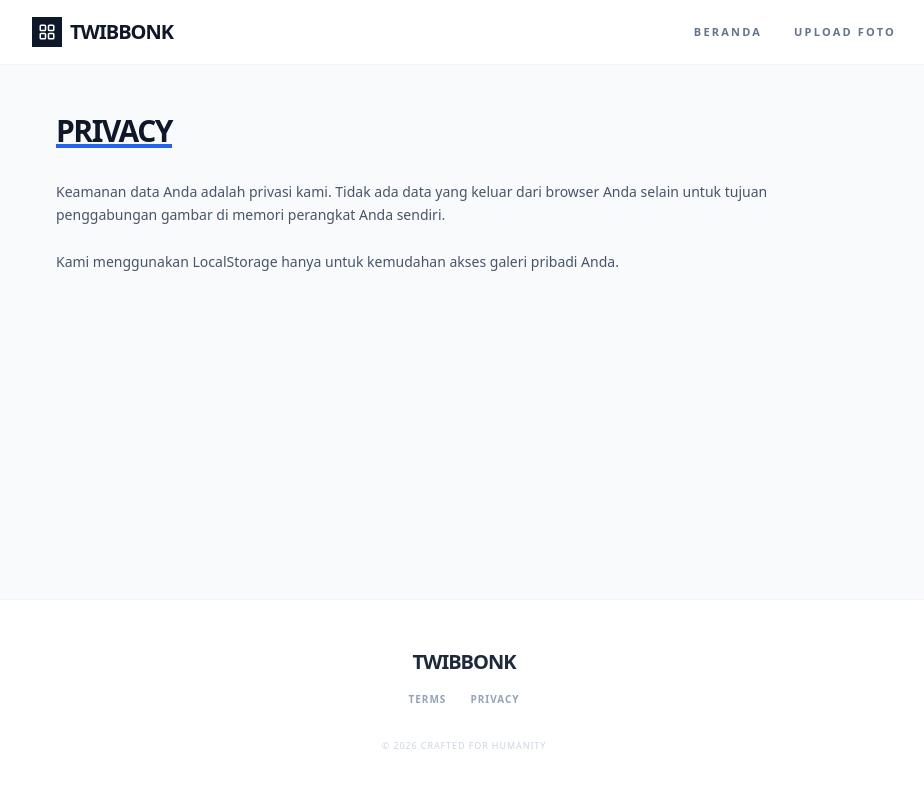
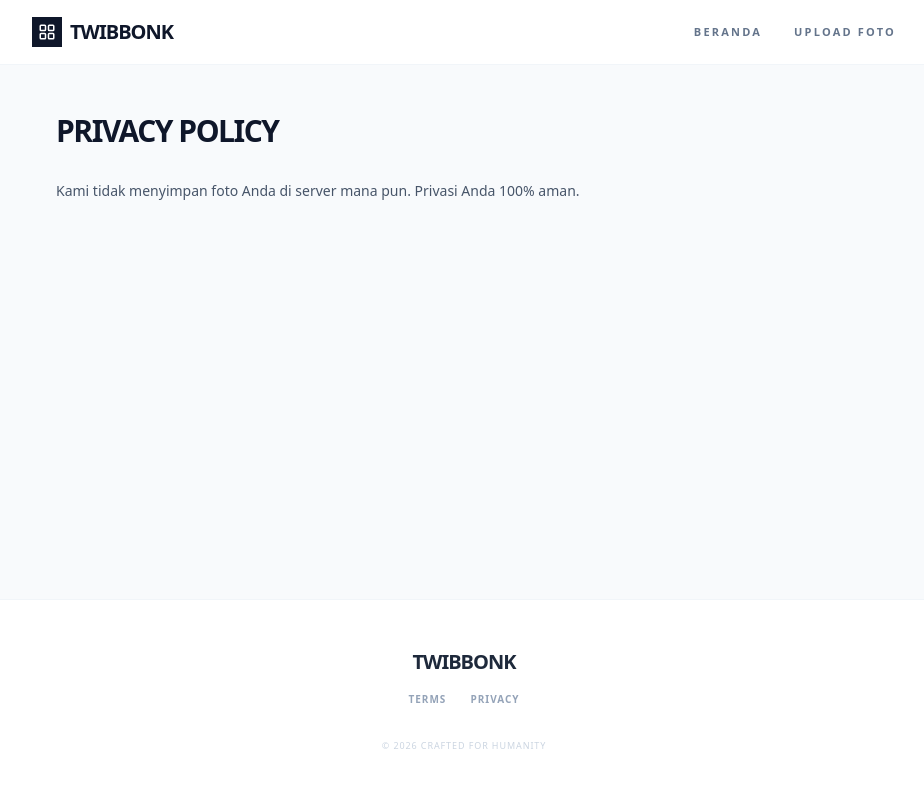
Before and after one commit to DaveAngelia257760/intifadah, a React (Vite) app: page /privacy in a window 1280 px wide. Shown: the top 788 px of the page, without its empty margins (176-1100 px from the left). Built offline with nearby package versions, Linux system fonts and the light colour scheme.

Commit message:
Update Privacy.jsx

```diff
--- a/src/pages/Privacy.jsx
+++ b/src/pages/Privacy.jsx
@@ -3,11 +3,8 @@ import React from 'react';
 export default function Privacy() {
   return (
     <div className="py-12 px-6">
-      <h1 className="text-3xl font-black uppercase tracking-tighter mb-8 text-slate-900 underline decoration-blue-600 decoration-4">Privacy</h1>
-      <div className="text-sm text-slate-600 space-y-6 leading-relaxed">
-        <p>Keamanan data Anda adalah privasi kami. Tidak ada data yang keluar dari browser Anda selain untuk tujuan penggabungan gambar di memori perangkat Anda sendiri.</p>
-        <p>Kami menggunakan LocalStorage hanya untuk kemudahan akses galeri pribadi Anda.</p>
-      </div>
+      <h1 className="text-3xl font-black uppercase tracking-tighter mb-8">Privacy Policy</h1>
+      <p className="text-sm text-slate-600">Kami tidak menyimpan foto Anda di server mana pun. Privasi Anda 100% aman.</p>
     </div>
   );
 }
```
